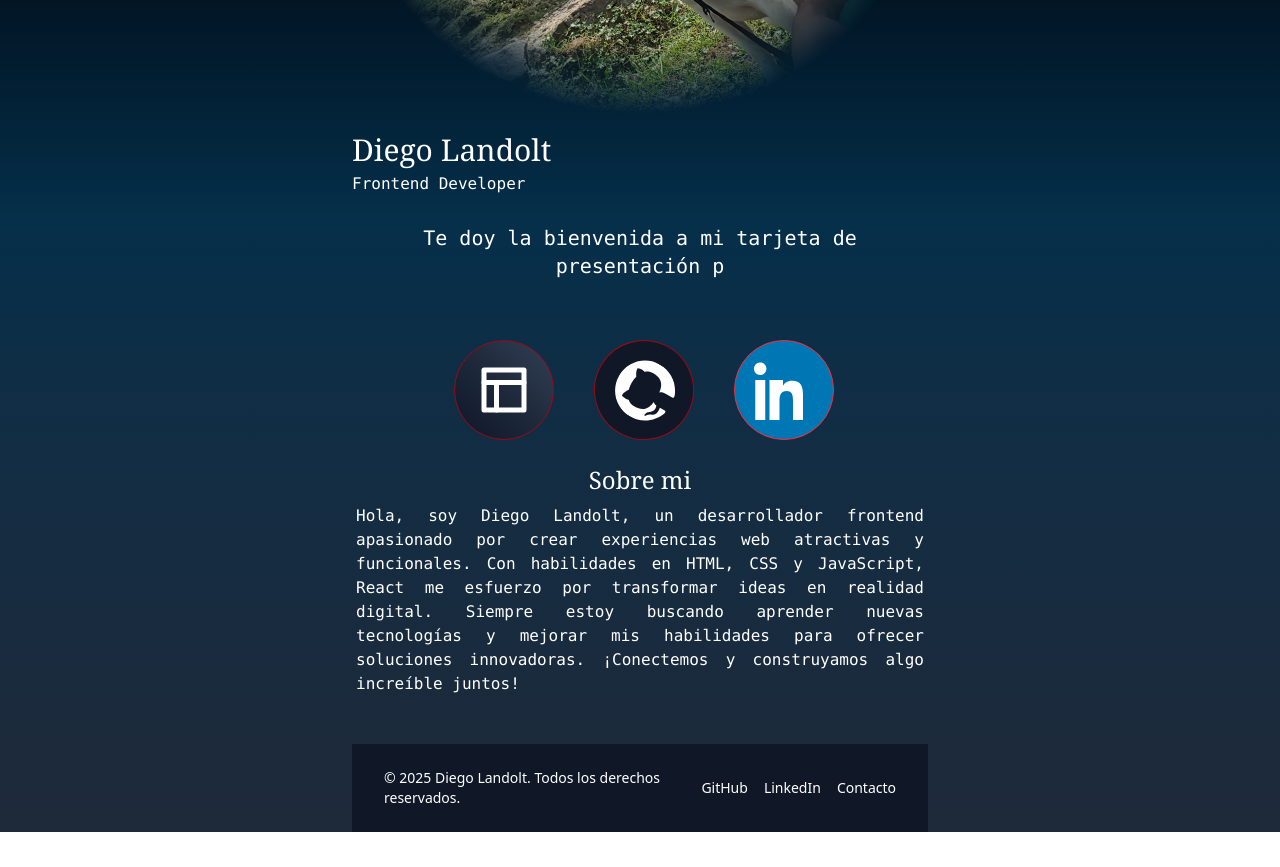
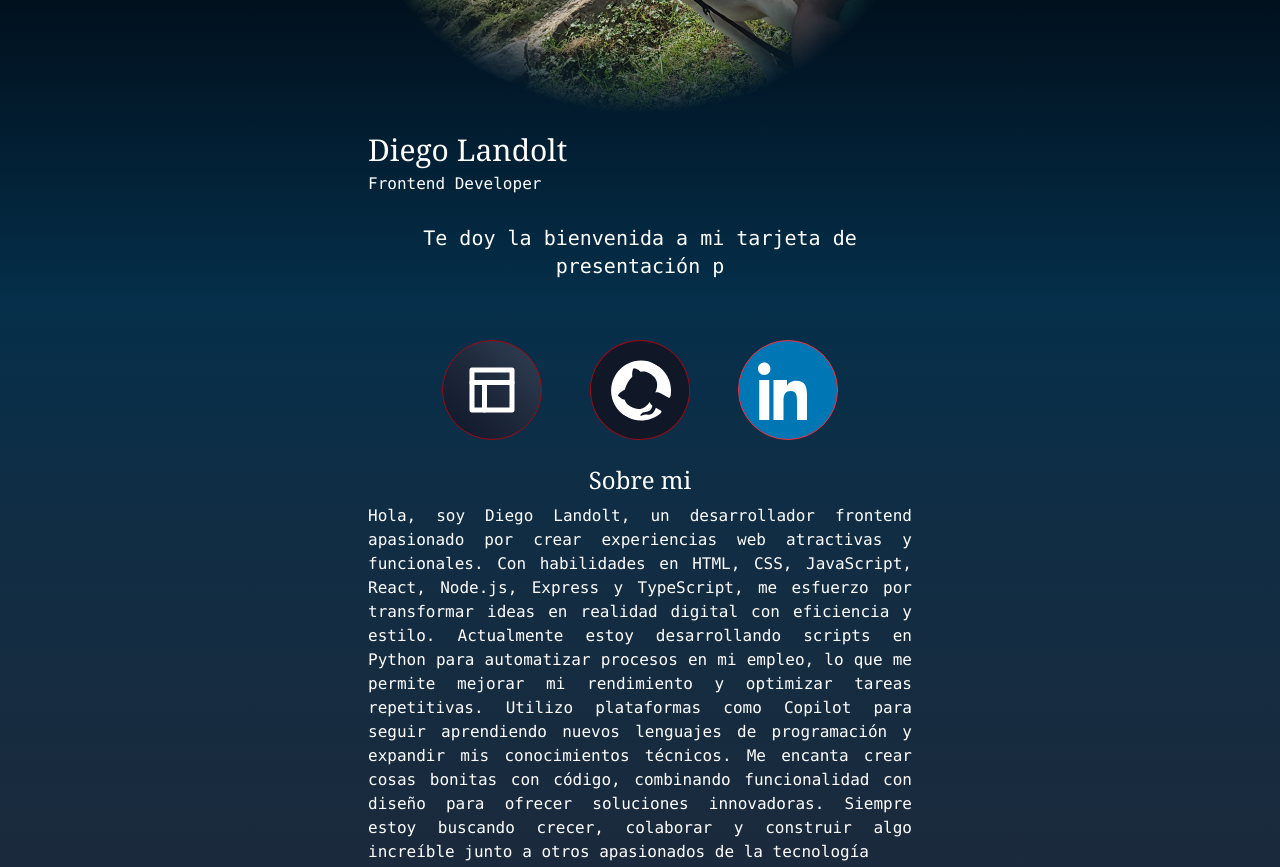
Before and after one commit to diego-monfort-landolt/aprendiendo-tailwind, a plain HTML site: page index.html in a window 1280 px wide. Shown: the part 400-1267 px from the top of the page. Before the commit the page ends 1232 px from the top, so only its background shows below. Drawn offline with nearby package versions, Linux system fonts and the light colour scheme.

Commit message:
hinzufügen - mehr text

```diff
--- a/index.html
+++ b/index.html
@@ -17,13 +17,13 @@
     class="w-[6800px] h-[500px] mask-radial-at-center mask-radial-from-50% mask-radial-to-70%  object-cover">
 
     <span>
-      <h3 class="text-3xl text-left mt-4 font-serif">Diego Landolt</h3>
-      <p class="text-left mt-1 mb-4 font-mono ">Frontend Developer</p>
+      <h3 class="text-3xl text-left ml-4 mt-4 font-serif">Diego Landolt</h3>
+      <p class="text-left ml-4 mt-1 mb-4 font-mono ">Frontend Developer</p>
     </span>
     <span>
         <p id="typewriter" class="text-white text-xl font-mono text-center whitespace-pre-wrap break-words transition-all duration-300 ease-in-out p-3 mb-12 mt-3"></p>
     </span>
-<section class="flex flex-col sm:flex-row flex-wrap gap-2 ml-2 mt-4 justify-center">
+<section class="flex flex-col sm:flex-row flex-wrap gap-4 mt-4 justify-center items-center text-white">
      <a
         href="https://diego-monfort-landolt.github.io/Landoltdiego/"
         target="_blank"
@@ -57,9 +57,9 @@
   </header>
 
   <main>
-    <section class="mt-6 text-white text-center px-1">
+    <section class="mt-6 text-white text-center">
       <h2 class="text-2xl font-serif mb-2">Sobre mi</h2>
-      <p class="text-justify font-mono">Hola, soy Diego Landolt, un desarrollador frontend apasionado por crear experiencias web atractivas y funcionales. Con habilidades en HTML, CSS y JavaScript, React me esfuerzo por transformar ideas en realidad digital. Siempre estoy buscando aprender nuevas tecnologías y mejorar mis habilidades para ofrecer soluciones innovadoras. ¡Conectemos y construyamos algo increíble juntos!</p>
+      <p class="text-justify font-mono ml-4 mr-4">Hola, soy Diego Landolt, un desarrollador frontend apasionado por crear experiencias web atractivas y funcionales. Con habilidades en HTML, CSS, JavaScript, React, Node.js, Express y TypeScript, me esfuerzo por transformar ideas en realidad digital con eficiencia y estilo. Actualmente estoy desarrollando scripts en Python para automatizar procesos en mi empleo, lo que me permite mejorar mi rendimiento y optimizar tareas repetitivas. Utilizo plataformas como Copilot para seguir aprendiendo nuevos lenguajes de programación y expandir mis conocimientos técnicos. Me encanta crear cosas bonitas con código, combinando funcionalidad con diseño para ofrecer soluciones innovadoras. Siempre estoy buscando crecer, colaborar y construir algo increíble junto a otros apasionados de la tecnología</p>
     </section>
   </main>
 
```
